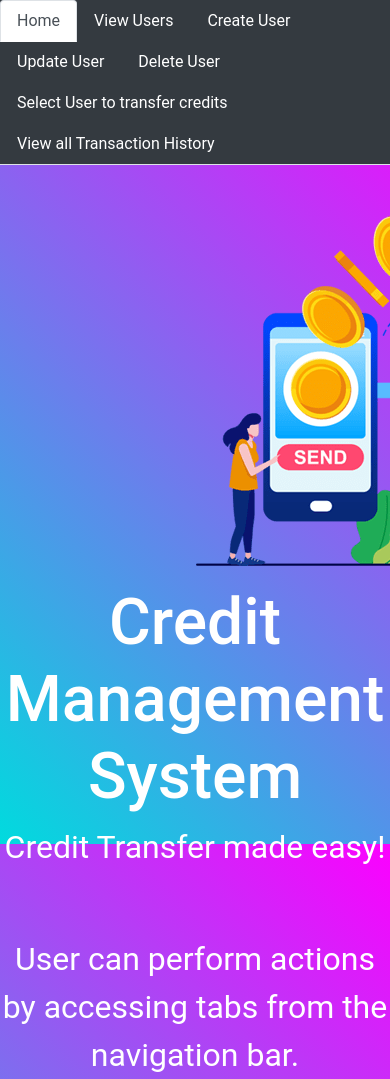
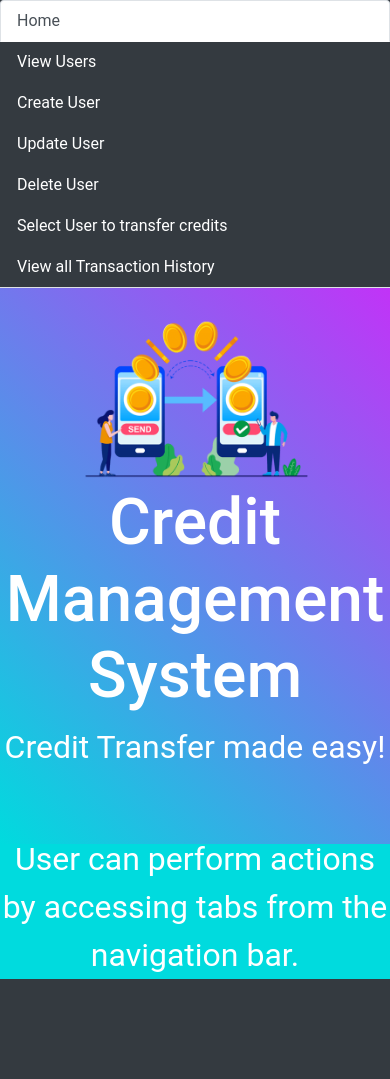
Before and after one commit to roarceus/php-credit-management, a PHP site: page / in a window 390 px wide; the page is wider, and only the part inside the window is pictured. After the commit the page ends 979 px from the top of that part, so only its background shows below. Run offline with PHP 8.4, Linux system fonts and the light colour scheme; data comes from the database, SQL or seed files in the repository; data that the repository does not hold is empty.

Commit message:
Add files via upload

```diff
--- a/css/style.css
+++ b/css/style.css
@@ -8,6 +8,8 @@ html, body {
 body{
 	background-color: #00DBDE;
 	background-image: linear-gradient(45deg, #00DBDE 0%, #FC00FF 100%);
+	background-repeat: no-repeat;
+	background-size: 100% 100%;
 }
 
 /* Navbar */
@@ -80,3 +82,11 @@ i{
 	font-size: 5rem;
 	color: #fff;
 }
+
+/*  Image responsive */
+@media only screen and (max-width: 768px){
+	img{
+		width: 100%;
+		height: auto;
+	}
+}
--- a/index.php
+++ b/index.php
@@ -20,7 +20,33 @@
 
 <body>
 
-	<!-- Nav tabs -->
+	<!-- Experimental navbar
+	<ul class="nav nav-tabs bg-dark responsive" id="nav-tab" role="tablist">
+  		<li class="nav-item">
+    		<a class="nav-link active" id="nav-home-tab" data-toggle="tab" href="#nav-home" role="tab">Home</a>
+  		</li>
+  		<li class="nav-item">
+    		<a class="nav-link" id="nav-viewusers-tab" data-toggle="tab" href="#nav-view-users" role="tab">View Users</a>
+  		</li>
+  		<li class="nav-item">
+    		<a class="nav-link" id="nav-createuser-tab" data-toggle="tab" href="#nav-create-user" role="tab">Create Users</a>
+  		</li>
+  		<li class="nav-item">
+    		<a class="nav-link" id="nav-updateuser-tab" data-toggle="tab" href="#nav-update-user" role="tab">Update User</a>
+  		</li>
+  		<li class="nav-item">
+    		<a class="nav-link" id="nav-deleteuser-tab" data-toggle="tab" href="#nav-delete-user" role="tab">Delete User</a>
+  		</li>
+  		<li class="nav-item">
+    		<a class="nav-link" id="nav-selectuser-tab" data-toggle="tab" href="#nav-select-user" role="tab">Select User to transfer credits</a>
+  		</li>
+  		<li class="nav-item">
+    		<a class="nav-link" id="nav-alltransactions-tab" data-toggle="tab" href="#nav-all-transaction-history" role="tab">View all Transaction History</a>
+  		</li>
+	</ul>
+	-->
+
+
 	<nav>
   		<div class="nav nav-tabs bg-dark" id="nav-tab" role="tablist">
     		<a class="nav-item nav-link active" id="nav-home-tab" data-toggle="tab" href="#nav-home" role="tab">Home</a>
@@ -33,8 +59,9 @@
 		</div>
 	</nav>
 
+
 	<!-- Home Tab Panel -->
-	<div class="tab-content" id="nav-tabContent">
+	<div class="tab-content responsive" id="nav-tabContent">
   		<div class="tab-pane fade show active" id="nav-home" role="tabpanel">
   			<br>
   			<img src="img/main.png">
@@ -216,5 +243,27 @@
 
 	</div>
 
+	<script>
+		$(document).ready(function () {
+    		var viewportWidth = $(window).width();
+    		if (viewportWidth < 768) {
+            	$(".nav-item").addClass("col-sm-12");
+    		}
+    		else {
+    			$(".nav-item").removeClass("col-sm-12");
+    		}
+		});
+
+		$(window).resize(function () {
+    		var viewportWidth = $(window).width();
+    		if (viewportWidth < 768) {
+            	$(".nav-item").addClass("col-sm-12");
+    		}
+    		else {
+    			$(".nav-item").removeClass("col-sm-12");
+    		}
+		});
+	</script>
+
 </body>
 </html>
```
Also changed, not shown: user_page.php (+23 -0 lines).
